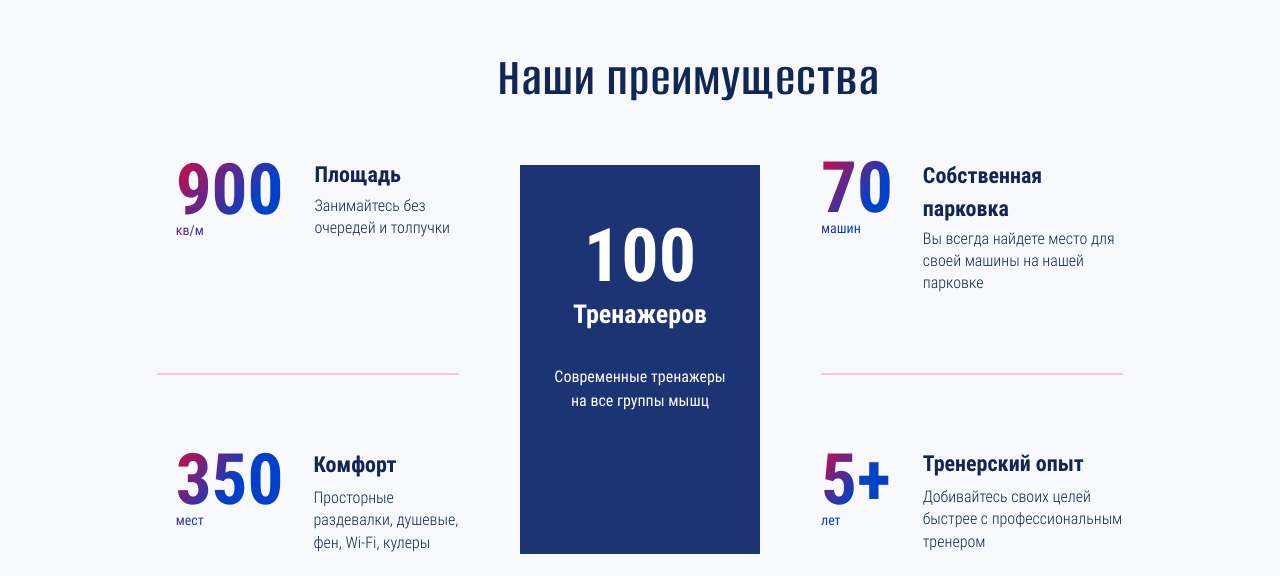
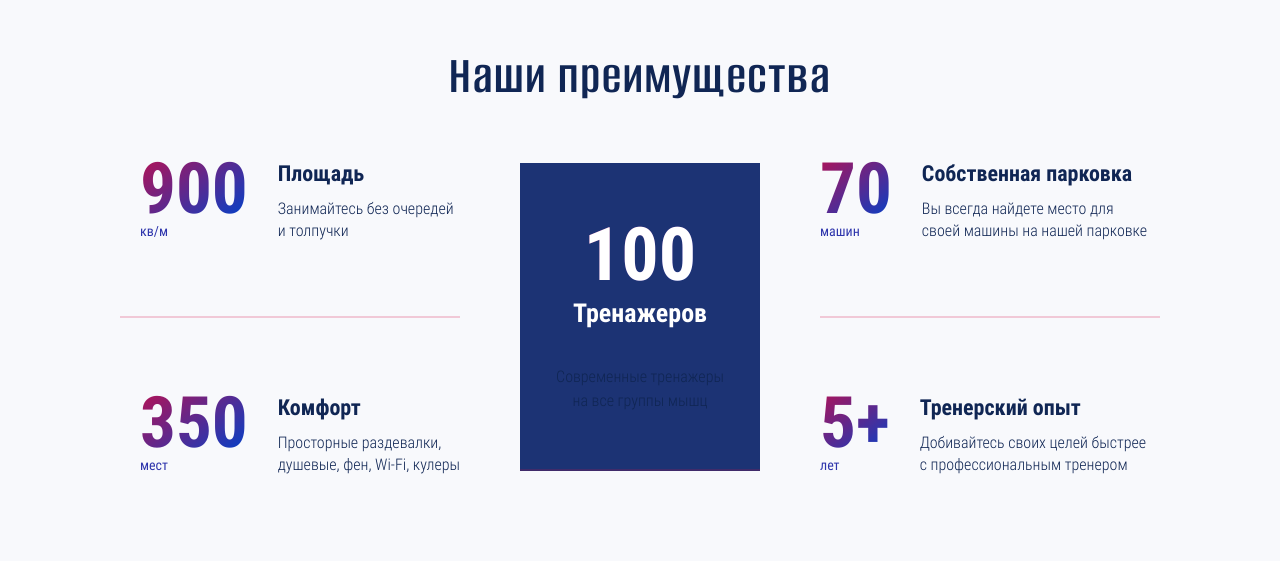
Before and after one commit to Ramc1987/Fitnes-centr, a website built with webpack: page source/index.html in a window 1280 px wide. Shown: the part 3564-4140 px from the top of the page. Built offline with nearby package versions, Linux system fonts and the light colour scheme; files whose address does not match are found by name.

Commit message:
Fix bags

```diff
--- a/source/index.html
+++ b/source/index.html
@@ -516,58 +516,54 @@
       <section class="advantages">
         <div class="advantages__container container">
           <h2>Наши преимущества</h2>
-          <ul class="advantages__list reset-list">
-            <li class="advantages__item advantages__item--space">
-              <span class="advantages__count advantages__count--space">900<span>кв/м</span></span>
-              <div class="advantages__content advantages__content--space">
-                <h3 class="advantages__content-title advantages__content-title--space">
-                  Площадь
-                </h3>
-                <p class="advantages__description">
-                  Занимайтесь без очередей и&nbsp;толпучки
-                </p>
+          <ul class="advantages__list advantages__wrapper">
+            <li class="advantages__item advantages__item--center">
+              <div class="advantages__number">
+                <span>100</span>
+                <span>Тренажеров</span>
+              </div>
+              <div class="advantages__content">
+                <p>Современные тренажеры на&nbsp;все группы мышц</p>
               </div>
             </li>
-            <li class="advantages__item advantages__item--parking">
-              <span class="advantages__count advantages__count--parking">70<span>машин</span></span>
-              <div class="advantages__content advantages__content--parking">
-                <h3 class="advantages__content-title advantages__content-title--parking">
-                  Собственная парковка
-                </h3>
-                <p class="advantages__description">
-                  Вы&nbsp;всегда найдете место для своей машины на&nbsp;нашей
-                  парковке
-                </p>
+            <li class="advantages__item advantages__square">
+              <div class="advantages__number">
+                <span>900</span>
+                <span>кв/м</span>
+              </div>
+              <div class="advantages__content">
+                <h3>Площадь</h3>
+                <p>Занимайтесь без очередей и&nbsp;толпучки</p>
               </div>
             </li>
-            <li class="advantages__item advantages__item--gym">
-              <span class="advantages__count advantages__count--gym">100</span>
-              <span class="advantages__content-title advantages__content-title--gym">Тренажеров</span>
-              <p class="advantages__description advantages__description--gym">
-                Современные тренажеры на&nbsp;все группы мышц
-              </p>
-            </li>
-            <li class="advantages__item advantages__item--comfort">
-              <span class="advantages__count">350<span>мест</span></span>
+            <li class="advantages__item advantages__parking">
+              <div class="advantages__number advantages__number--column">
+                <span>70</span>
+                <span>машин</span>
+              </div>
               <div class="advantages__content">
-                <h3 class="advantages__content-title advantages__content-title--comfort">
-                  Комфорт
-                </h3>
-                <p class="advantages__description advantages__description--comfort">
-                  Просторные раздевалки, душевые, фен, Wi-Fi, кулеры
-                </p>
+                <h3>Собственная парковка</h3>
+                <p>Вы&nbsp;всегда найдете место для своей&nbsp;машины на&nbsp;нашей парковке</p>
               </div>
             </li>
-            <li class="advantages__item advantages__item--trainer">
-              <span class="advantages__count advantages__count--trainer">5+<span>лет</span></span>
+            <li class="advantages__item advantages__item--row advantages__comfort">
+              <div class="advantages__number">
+                <span>350</span>
+                <span>мест</span>
+              </div>
               <div class="advantages__content">
-                <h3 class="advantages__content-title advantages__content-title--trainer">
-                  Тренерский опыт
-                </h3>
-                <p class="advantages__description">
-                  Добивайтесь своих целей быстрее с&nbsp;профессиональным
-                  тренером
-                </p>
+                <h3>Комфорт</h3>
+                <p>Просторные раздевалки, душевые, фен, Wi-Fi, кулеры</p>
+              </div>
+            </li>
+            <li class=" advantages__item advantages__item--row advantages__experience">
+              <div class="advantages__number advantages__number--column">
+                <span>5+</span>
+                <span>лет</span>
+              </div>
+              <div class="advantages__content">
+                <h3>Тренерский опыт</h3>
+                <p>Добивайтесь своих целей быстрее с&nbsp;профессиональным тренером</p>
               </div>
             </li>
           </ul>
--- a/source/sass/blocks/advantages.scss
+++ b/source/sass/blocks/advantages.scss
@@ -1,339 +1,237 @@
 .advantages {
+  padding-top: 120px;
+  padding-bottom: 31px;
+
   background-color: #f8f9fc;
+
+  @media (max-width: 1199px) {
+    padding-top: 100px;
+    padding-bottom: 92px;
+  }
+
+  @media (max-width: 767px) {
+    padding-top: 70px;
+    padding-bottom: 60px;
+  }
 }
 
 .advantages__container {
-  padding-top: 146px;
-  padding-bottom: 86px;
-
-  @include vp-1023 {
-    padding-top: 92px;
-    padding-bottom: 94px;
-  }
-
-  @include vp-767 {
-    padding: 65px 0 27px 0;
+  @media (max-width: 767px) {
+    padding: 0;
   }
 }
 
 .advantages__container h2 {
   @include font(54px, 65px, 600);
+  letter-spacing: 0.03em;
   text-align: center;
-  letter-spacing: 0.03em;
 
-  width: 400px;
-  margin: 0 auto 55px 386px;
+  width: 70%;
+  margin: 24px auto 0;
 
   @include vp-1023 {
-    @include font(42px, 50px, 600);
+    @include font(42px, 52px, 600);
 
-    margin: 0 0 49px 128px;
+    margin: -10px auto 0 91px;
   }
 
   @include vp-767 {
     @include font(32px, 38px, 600);
-    text-align: start;
 
-    margin: 0 auto 51px;
-    width: 245px;
+    width: 90%;
+    margin: -6px auto 1px 6px;
   }
 }
 
 .advantages__list {
   display: grid;
   grid-template-columns: 1fr 240px 1fr;
-  column-gap: 61px;
+  gap: 51px 60px;
   max-width: 1040px;
-  width: 90%;
   margin: 0 auto;
+  padding: 27px 0 0;
+  list-style: none;
 
-  @include vp-1023 {
+  @media (max-width: 1199px) {
     grid-template-columns: repeat(2, 1fr);
-    gap: 45px 29px;
-    width: 100%;
+    gap: 27px;
+    padding-top: 27px;
   }
 
-  @include vp-767 {
-    display: block;
+  @media (max-width: 767px) {
+    grid-template-columns: 1fr;
+    gap: 20px;
   }
 }
 
 .advantages__item {
   display: grid;
   grid-template-columns: auto 1fr;
-  max-width: fit-content;
-  padding-left: 19px;
-
-  &--space {
-    padding-bottom: 32px;
+  gap: 30px;
+  grid-column: -2/-1;
+  padding: 0 0 23px;
+  color: #102654;
   border-bottom: 2px solid rgba(209, 10, 66, 0.2);
 
-    @include vp-1023 {
-      border-bottom: 0;
-      padding-bottom: 0;
+  @media (max-width: 1199px) {
+    padding: 0;
+
+    border: none;
+  }
+
+  @media (max-width: 767px) {
+    display: block;
+    padding: 0 46px;
+
+    text-align: center;
+  }
+
+  &:nth-child(2n) {
+    grid-column: 1/2;
+    padding-left: 20px;
+
+    @media (max-width: 1199px) {
+      padding-left: 0;
+    }
+
+    @media (max-width: 767px) {
+      padding: 0 46px;
     }
   }
 
-  &--comfort {
-    padding-top: 76px;
+  &:nth-last-child(-n + 2) {
+    padding-bottom: 0;
 
-    @include vp-1023 {
-      grid-row: 3/4;
-      padding-top: 0;
+    border-bottom: 2px solid transparent;
   }
 }
 
-  &--parking {
-    margin-top: -6px;
-    padding-bottom: 78px;
-    padding-left: 0;
-    border-bottom: 2px solid rgba(209, 10, 66, 0.2);
+.advantages__item h3,
+span,
+p {
+  font-family: "Roboto Condensed", "Arial", sans-serif;
+}
 
-    @include vp-1023 {
-      border-bottom: 0;
-      padding-bottom: 0;
+.advantages__number {
+  max-width: 108px;
+
+  @media (max-width: 767px) {
+    margin: 0 auto;
   }
 }
 
-  &--trainer {
-    padding-top: 76px;
-    padding-left: 0;
+.advantages__number span {
+  display: block;
 
-    @include vp-1023 {
-      grid-row: 3/4;
-      padding-top: 0;
-    }
-  }
+  @include font(14px, 21px, 400);
+  color: #2e35ac;
 
-  &--gym {
-    background-color: #1c3374;
-    display: flex;
-    flex-direction: column;
-    grid-column: 2/3;
-    grid-row: 1/4;
-    padding: 47px 34px;
-    text-align: center;
+  &:first-child {
+    @include font(71px, 107px, 700);
 
-    @include vp-1023 {
-      max-width: 442px;
-      width: 65.2%;
-      padding: 26px 0 0 0;
-      margin: 0 auto;
-      grid-column: 1/3;
-      grid-row: 2/3;
-    }
-  }
+    color: transparent;
+    background-color: #2e35ac;
+    background-image: linear-gradient(142.51deg, #d10a42 0%, #0041ca 87.33%);
+    background-clip: text;
 
-  @include vp-1023 {
-    padding-left: 0;
-  }
-
-  @include vp-767 {
-    display: flex;
-    flex-direction: column;
-    align-items: center;
-    text-align: center;
-    padding: 0 46px;
-    margin: 0 auto 38px;
-
-    &--parking {
-      margin-bottom: 44px;
-    }
-
-    &--gym {
-      width: 100%;
-      padding-bottom: 35px;
-      margin-bottom: 46px;
-    }
-
-    &--comfort {
-      margin-bottom: 42px;
+    @media (max-width: 1199px) {
+      @include font(58px, 89px, 700);
     }
   }
 }
 
-.advantages__count,
-.advantages__content-title,
-.advantages__description {
-  font-family: "Roboto Condensed", "Arial", sans-serif;
+.advantages__number span + span {
+  margin-top: -21px;
 }
 
-.advantages__count {
-  @include font(71px, 83%, 700);
-  background: linear-gradient(127.61deg, #d10a42 0%, #0041ca 45.58%);
-  -webkit-text-fill-color: transparent;
-  background-clip: text;
+.advantages__content h3 {
+  margin: 22px 0 8px;
 
-  display: block;
-  margin-right: 30px;
-  width: fill-available;
+  @include font(22px, 33px, 700);
 
-  &--space {
-    margin-right: 31px;
-    margin-top: -4px;
+  @media (max-width: 1199px) {
+    margin: 15px 0 2px;
 
-    @include vp-1023 {
-      margin-top: -2px;
+    @include font(20px, 30px, 700);
   }
 
-    @include vp-767 {
-      margin-bottom: 15px;
+  @media (max-width: 767px) {
+    margin-top: 8px;
   }
 }
 
-  &--parking {
-    @include vp-1023 {
-      margin-top: 4px;
+.advantages__content p {
+  margin: 0;
+
+  @include font(16px, 22px, 300);
 }
 
-    @include vp-767 {
-      margin-bottom: 8px;
+.advantages__item--center {
+  display: block;
+  -ms-grid-column-span: 1;
+  grid-column: 2/3;
+  margin-top: 28px;
+  margin-bottom: 59px;
+  padding: 36px 20px 56px;
+  text-align: center;
+  color: #ffffff;
+  background-color: #1c3374;
+  -ms-grid-row-span: 2;
+  grid-row: 1/span 2;
+
+  @media (max-width: 1199px) {
+    grid-column: 1/-1;
+    width: 100%;
+    max-width: 442px;
+    margin: 17px auto 0;
+    padding: 15px 115px 37px;
+    grid-row: 2/3;
+  }
+
+  @media (max-width: 767px) {
+    margin: 23px auto 5px;
+    padding: 20px 55px 43px;
+    grid-row: 3/4;
   }
 }
 
-  &--trainer {
-    margin-right: 32px;
+.advantages__item--center .advantages__number {
+  max-width: 100%;
 }
 
-  &--gym {
-    @include font(74px, 119%, 700);
-    -webkit-text-fill-color: $second-color;
+.advantages__item--center span {
+  @include font(26px, 39px, 700);
+  color: #ffffff;
 
-    margin: 0;
-    margin-bottom: -5px;
-
-    margin-top: 0;
-
-    @include vp-767 {
-      margin-top: 31px;
-      margin-bottom: -12px;
-      -webkit-text-fill-color: $second-color;
-    }
+  @media (max-width: 1199px) {
+    @include font(22px, 33px, 700);
   }
 
-  @include vp-1023 {
-    @include font(58px, 80%, 700);
+  &:first-child {
+    @include font(74px, 111px, 700);
+    color: #ffffff;
 
-    &--gym {
-      @include vp-1023 {
-        @include font(74px, 119%, 700);
-
-        margin-bottom: -7px;
+    @media (max-width: 1199px) {
+      @include font(74px, 111px, 700);
     }
   }
 }
 
-  @include vp-767 {
-    background: linear-gradient(172.61deg, #d10a42 0%, #0041ca 35.58%);
-    -webkit-text-fill-color: transparent;
-    background-clip: text;
-    margin-right: 0;
+.advantages__item--center span + span {
+  margin-top: -16px;
+  margin-bottom: 32px;
+
+  @media (max-width: 1199px) {
+    margin-top: -21px;
+    margin-bottom: 16px;
+  }
+
+  @media (max-width: 767px) {
+    margin-top: -25px;
+    margin-bottom: 9px;
   }
 }
 
-.advantages__content {
-  &--space {
-    margin-top: -7px;
+.advantages__item--center p {
+  line-height: 24px;
 }
-
-  &--parking {
-    padding-right: 5px;
-
-    @include vp-767 {
-      padding-right: 0;
-    }
-  }
-}
-
-.advantages__count span {
-  @include font(14px, 150%, 400);
-  color: #2e35ac;
-
-  display: block;
-}
-
-.advantages__content-title {
-  @include font(22px, 150%, 700);
-
-  margin: 0;
-  margin-bottom: 3px;
-
-  &--parking {
-    margin-bottom: 3px;
-  }
-
-  &--space {
-    margin-bottom: 4px;
-  }
-
-  &--trainer {
-    margin-top: -4px;
-    margin-bottom: 6px;
-  }
-
-  &--comfort {
-    margin-top: -3px;
-    margin-bottom: 6px;
-  }
-
-  &--gym {
-    @include font(26px, 150%, 700);
-    color: $second-color;
-    margin-bottom: 31px;
-
-    @include vp-767 {
-      margin-bottom: 7px;
-    }
-  }
-
-  @include vp-1023 {
-    @include font(20px, 150%, 700);
-
-    margin-bottom: 0;
-
-    &--gym {
-      @include font(22px, 150%, 700);
-
-      margin-bottom: 12px;
-    }
-  }
-
-  @include vp-767 {
-    &--comfort {
-      margin-top: 8px;
-    }
-
-    &--trainer {
-      margin-top: 8px;
-    }
-  }
-}
-
-.advantages__description {
-  @include font(16px, 140%, 300);
-
-  margin: 0;
-
-  &--gym {
-    @include font(16px, 150%, 400);
-    color: $second-color;
-
-    @include vp-1023 {
-      width: 47.5%;
-      margin: 0 auto;
-      margin-bottom: 38px;
-    }
-  }
-
-  @include vp-767 {
-    width: 100%;
-    margin: 0 auto;
-
-    @include vp-767 {
-      &--gym {
-        width: 90%;
-        margin-bottom: 10px;
-      }
-    }
-  }
-}
```
Also changed, not shown: build/css/style.css, build/css/style.min.css, build/index.html, 2 other files. Lines whose indentation alone changed are shown as unchanged.
